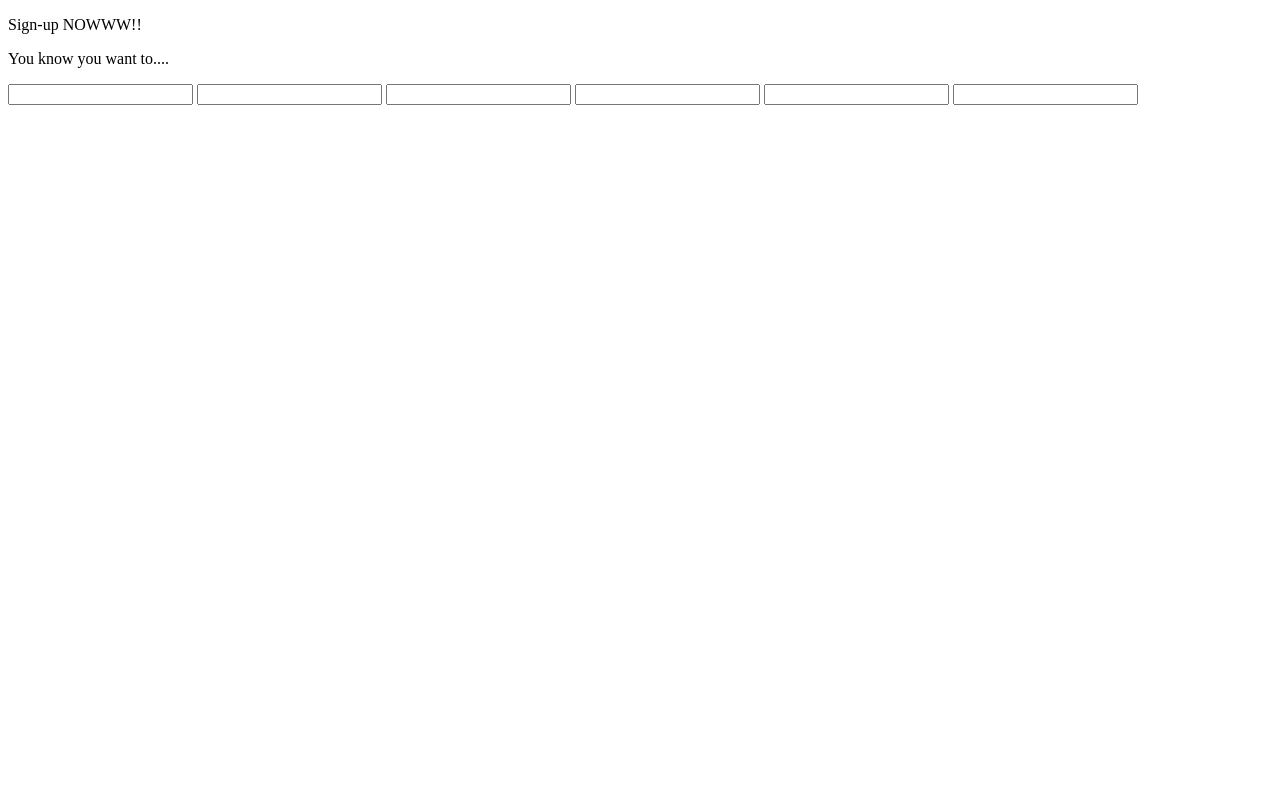
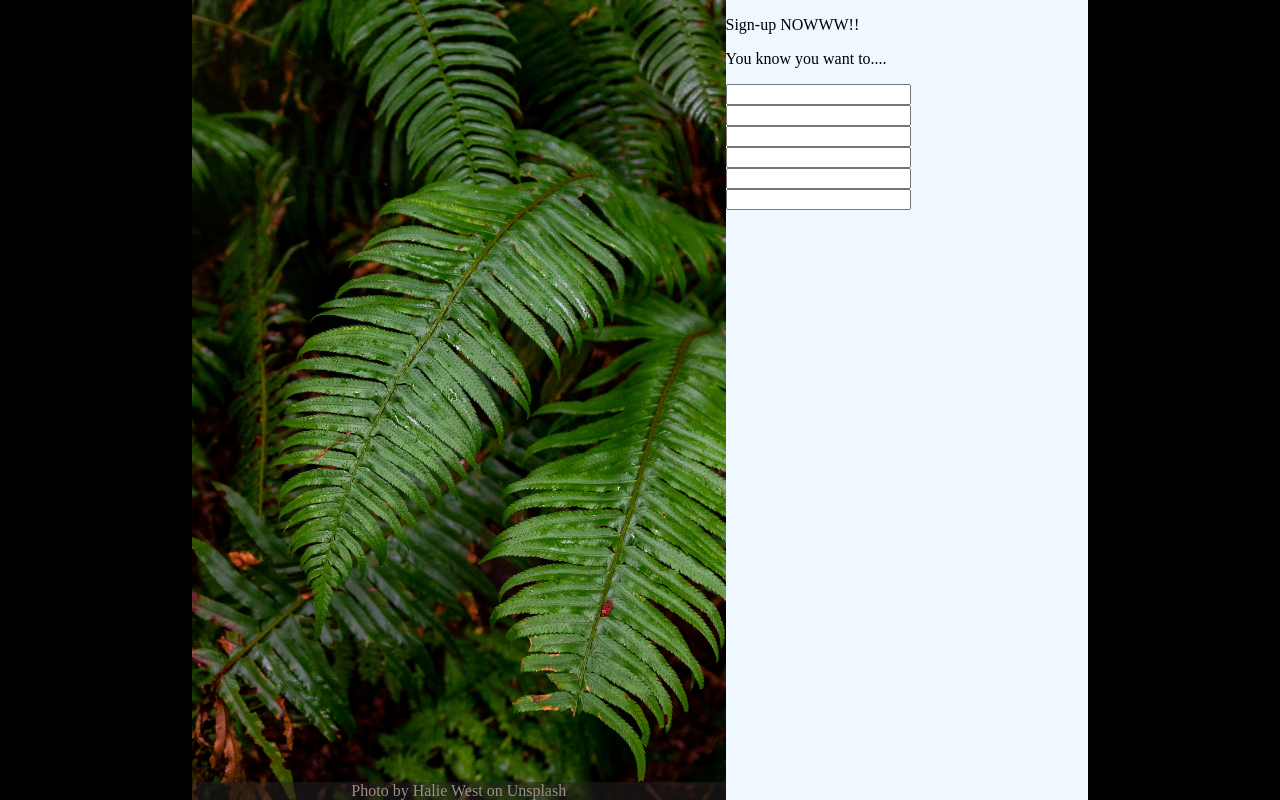
Before and after one commit to PDK34/Sign-up_form, a plain HTML site: page index.html in a window 1280 px wide. Drawn offline with Linux system fonts and the light colour scheme.

Commit message:
Add background image to left side of page

```diff
--- a/index.html
+++ b/index.html
@@ -4,9 +4,13 @@
     <meta charset="UTF-8">
     <meta name="viewport" content="width=device-width, initial-scale=1.0">
     <title>Sign-up form</title>
+    <link rel="stylesheet" href="styles.css">
 </head>
 <body>
-    <div class="side-image"></div>
+    <div class="side-image">
+        <img src="./photos/halie-west-25xggax4bSA-unsplash.jpg" alt="green leaf plant in close up">
+        <footer class="footer">Photo by Halie West on Unsplash</footer>
+    </div>
     <div class="right-side">
         <p>Sign-up NOWWW!!</p>
         <p>You know you want to....</p>
--- a/styles.css
+++ b/styles.css
@@ -2,5 +2,35 @@ body{
     box-sizing: border-box;
     margin: 0;
     padding: 0;
-    display: ;
+    display: flex;
+    margin: 0 15%;
+    background-color: black;
 }
+
+.side-image{
+    position: relative;
+
+}
+
+.side-image img{
+  width: auto;
+  height: 100vh;
+  display: block;
+  object-fit: cover;
+}
+
+.side-image footer{
+    position: absolute;
+    bottom: 0;
+    color: rgb(157, 141, 141);
+    background: rgba(36, 35, 35, 0.5);
+    width: 100%;
+    text-align: center;
+
+}
+.right-side{
+    background-color: aliceblue;
+}
+
+.right-side form{
+}
```
Also changed, not shown: photos/halie-west-25xggax4bSA-unsplash.jpg (added), 1 other file.
